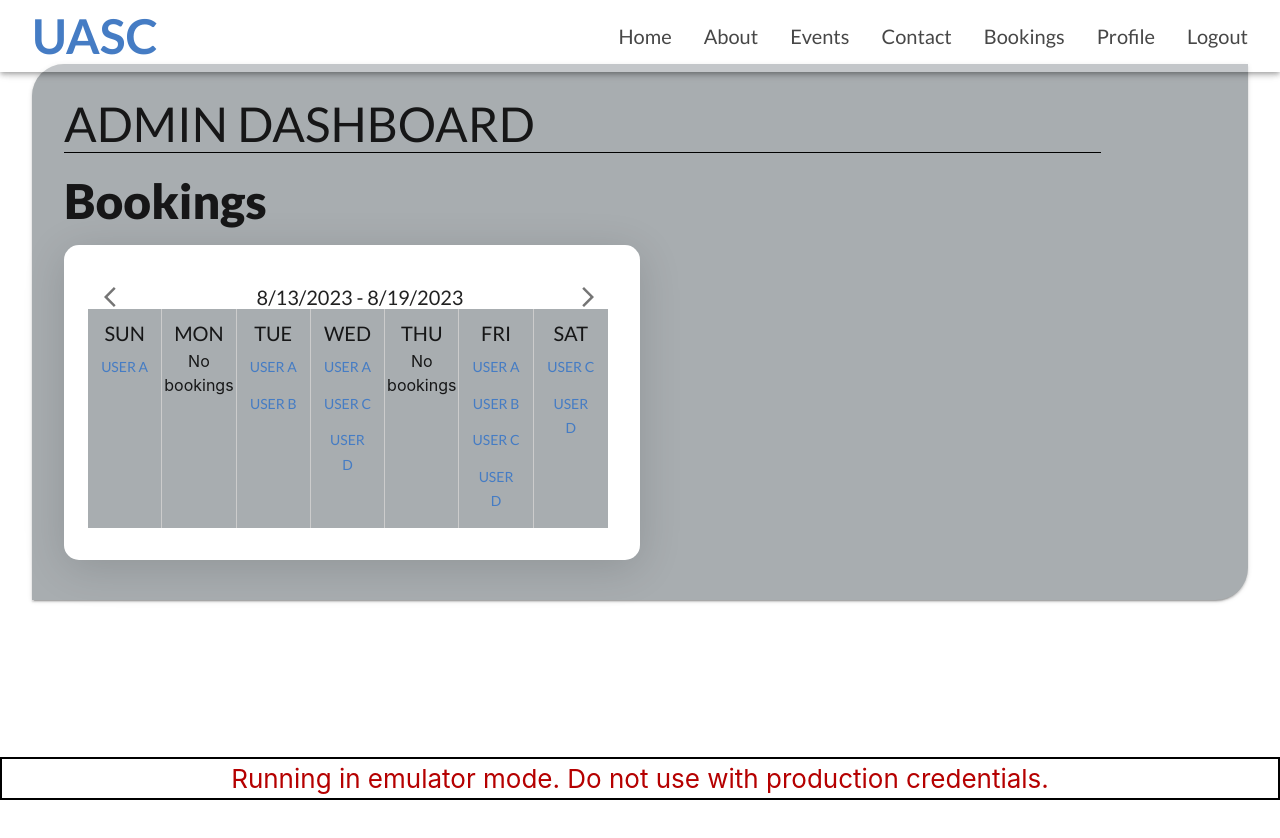
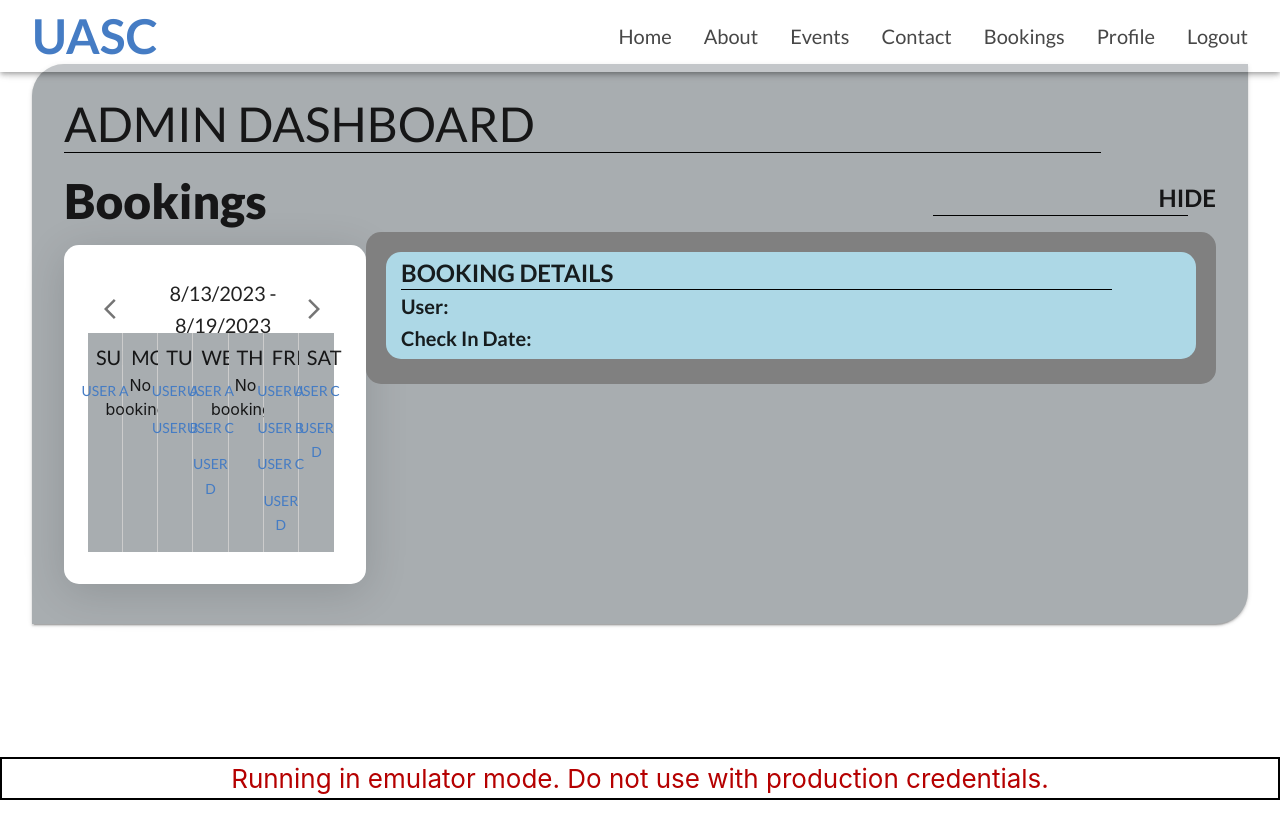
Before and after one commit to UoaWDCC/uasc-web, a React (Create React App) app in the folder frontend/: page /admin/bookings in a window 1280 px wide. Shown: the top 838 px of the page. Built offline with nearby package versions, Linux system fonts and the light colour scheme.

Commit message:
feat: Added functionality to update details based on which user is selected in calendar

```diff
--- /dev/null
+++ b/frontend/src/components/AdminBookingDetails.js
@@ -0,0 +1,72 @@
+import { Grid, Typography, Box, Divider, Paper } from "@mui/material"
+
+const AdminBookingDetails = ({ selectedUser, checkInDate }) => {
+  const styles = {
+    outerBackground: {
+      borderRadius: 15,
+      backgroundColor: "gray",
+      padding: "20px",
+      boxShadow: "none",
+    },
+    requestBlock: {
+      borderRadius: 15, // Change the value as needed
+      backgroundColor: "lightblue",
+      padding: "5px", // Add padding as needed
+      boxShadow: "none",
+      marginBottom: "5px",
+    },
+  }
+
+  return (
+    <div>
+      <Grid container rowSpacing={2} paddingTop="20px" sx={{ width: 850 }}>
+        <Grid item xs={12} md={8}>
+          {" "}
+        </Grid>
+        <Grid item xs={12} md={4}>
+          <Typography
+            variant="h5"
+            align="right"
+            paddingTop="9px"
+            paddingBottom="1px"
+            sx={{ fontWeight: "bold" }}
+          >
+            HIDE
+          </Typography>
+          <Divider />
+        </Grid>
+        <Grid item xs={12}>
+          <Paper elevation={0} style={styles.outerBackground}>
+            <Paper elevation={0} style={styles.requestBlock}>
+              <Box paddingLeft="10px">
+                <Typography
+                  variant="h5"
+                  align="left"
+                  sx={{ fontWeight: "bold" }}
+                >
+                  BOOKING DETAILS
+                </Typography>
+                <Divider width="200px" />
+                <Typography
+                  variant="h6"
+                  align="left"
+                  sx={{ fontWeight: "bold" }}
+                >
+                  User: {selectedUser}
+                </Typography>
+                <Typography
+                  variant="h6"
+                  align="left"
+                  sx={{ fontWeight: "bold" }}
+                >
+                  Check In Date: {checkInDate}
+                </Typography>
+              </Box>
+            </Paper>
+          </Paper>
+        </Grid>
+      </Grid>
+    </div>
+  )
+}
+export default AdminBookingDetails
--- a/frontend/src/components/AdminDetailedBookings.js
+++ b/frontend/src/components/AdminDetailedCalendar.js
@@ -10,7 +10,7 @@ import {
 import { ArrowForwardIos, ArrowBackIos } from "@mui/icons-material"
 import "../pages/Admin.css"
 
-const AdminBookings = () => {
+const AdminDetailedCalendar = ({ setSelectedUser, setCheckInDate }) => {
   const daysOfWeek = ["SUN", "MON", "TUE", "WED", "THU", "FRI", "SAT"]
   const [weekOffset, setWeekOffset] = useState(0)
 
@@ -30,12 +30,16 @@ const AdminBookings = () => {
     SAT: ["User C", "User D"],
   }
 
-  const handleUserClick = (user) => {
-    alert(`Clicked on ${user}`)
+  const handleUserClick = (user, index) => {
+    setSelectedUser(user)
+
+    var clickedDate = new Date(startDate.valueOf())
+    clickedDate.setDate(clickedDate.getDate() + index)
+    setCheckInDate(clickedDate.toLocaleDateString())
   }
 
   return (
-    <div style={{ width: "50%", backgroundColor: "transparent" }}>
+    <div style={{ width: "60%", backgroundColor: "transparent" }}>
       <Stack
         direction="row"
         justifyContent="space-between"
@@ -92,7 +96,7 @@ const AdminBookings = () => {
                   bookings[day].map((user, userIndex) => (
                     <Button
                       key={userIndex}
-                      onClick={() => handleUserClick(user)}
+                      onClick={() => handleUserClick(user, index)}
                       className="user-button"
                       sx={{ color: "primary.quaternary" }}
                     >
@@ -111,4 +115,4 @@ const AdminBookings = () => {
   )
 }
 
-export default AdminBookings
+export default AdminDetailedCalendar
--- a/frontend/src/pages/AdminBookingsDetailedView.js
+++ b/frontend/src/pages/AdminBookingsDetailedView.js
@@ -1,8 +1,12 @@
-import React from "react";
+import React, { useState } from "react";
 import { Container, Divider, Paper, Typography  } from "@mui/material"
-import DetailedBookings from "../components/AdminDetailedBookings";
+import DetailedBookingsCalendar from "../components/AdminDetailedCalendar";
+import BookingDetails from "../components/AdminBookingDetails";
 
 const AdminBookingsDetailedView = () => {
+  const [selectedUser, setSelectedUser] = useState(null)
+  const [checkInDate, setCheckInDate] = useState("")
+
     return (
         <div>
           <Paper
@@ -20,9 +24,10 @@ const AdminBookingsDetailedView = () => {
               ADMIN DASHBOARD{" "}
             </Typography>
             <Divider />
-            <Container maxWidth={false} disableGutters={true} sx={{ display: "flex", justifyContent: "space-between", marginRight: "40%" }}>
-                <Container maxWidth={false} disableGutters={true}>
-                  <DetailedBookings />
+            <Container maxWidth={false} disableGutters={true}>
+                <Container maxWidth={false} disableGutters={true} sx={{ display: "flex", justifyContent: "space-between" }}>
+                  <DetailedBookingsCalendar setSelectedUser={ setSelectedUser } setCheckInDate={ setCheckInDate } />
+                  <BookingDetails selectedUser={ selectedUser } checkInDate={ checkInDate }/>
                 </Container>
             </Container>
           </Paper>
```
